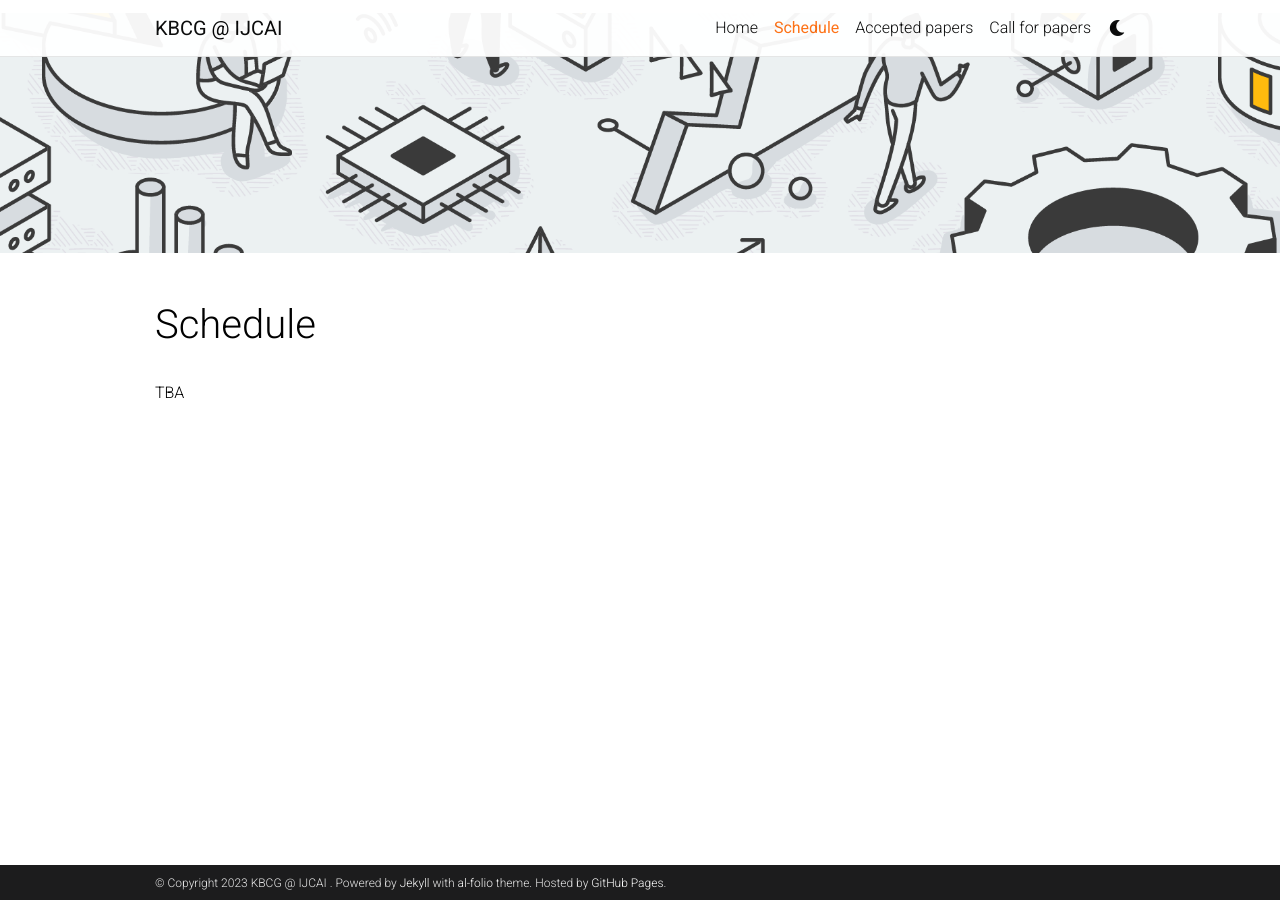
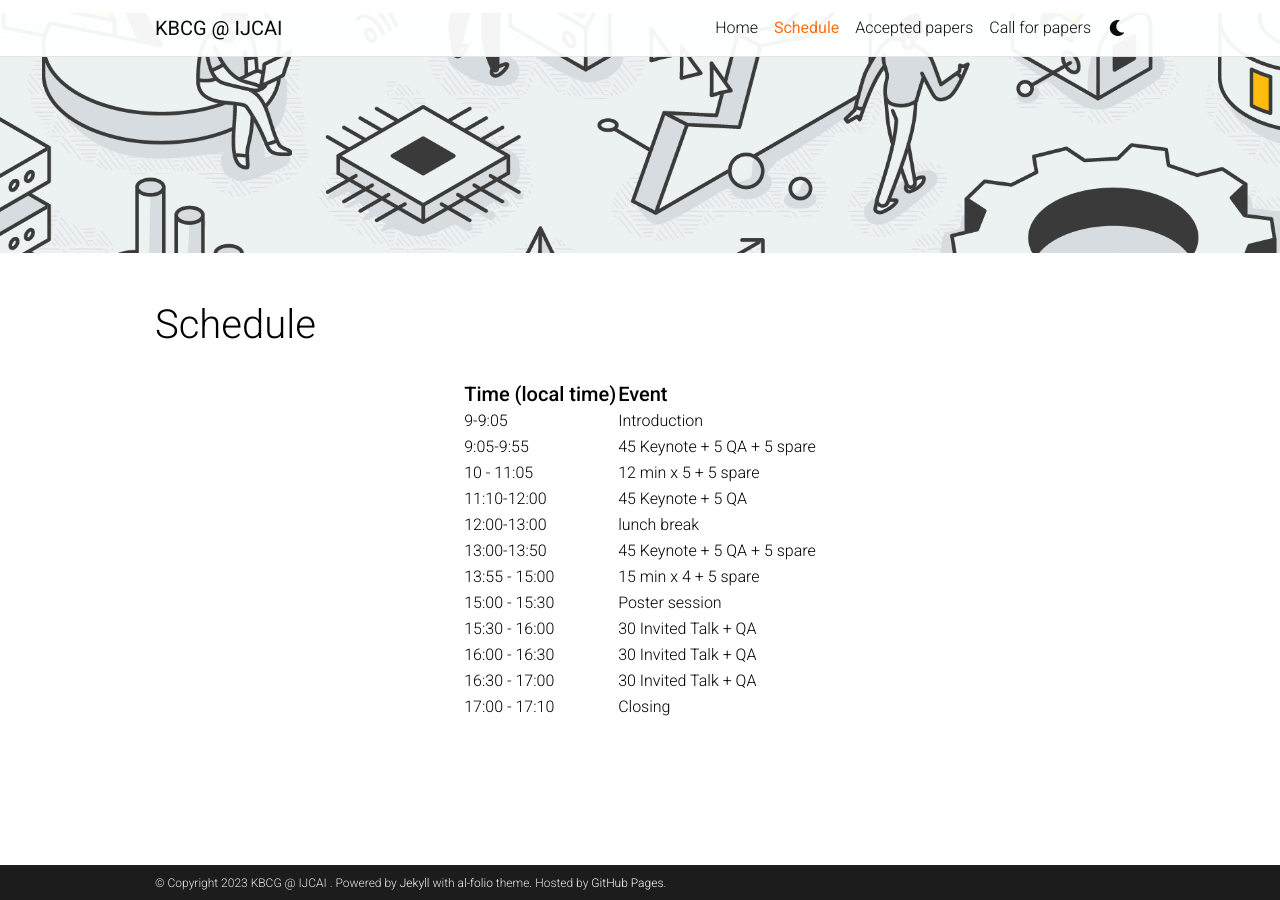
Before and after one commit to KnowledgeAI/KnowledgeAI.github.io, a Jekyll site: the page built from _pages/schedule.md, in a window 1280 px wide. Built offline with Jekyll 4.4.1, drawn with Linux system fonts in a browser that asks for light colours; comment, search, counter and statistics services are not loaded; a style sheet for code colours, icons or effects is not loaded.

Commit message:
[FEAT] add schedule

```diff
--- a/_pages/schedule.md
+++ b/_pages/schedule.md
@@ -5,21 +5,18 @@ title: Schedule
 nav: true
 nav_order: 1
 ---
-TBA
 
-{% comment %}
-
-| **Time (local time)**{: .h5} |           **Event**{: .h5}           |
-| :--------------------------------: | :----------------------------------------: |
-|                8:45                | **Introduction and opening remarks** |
-|                9:00                |         **Keynote** (Xx): xx         |
-|                9:30                |    **Contributed talk** (xx): xx    |
-|               10:00               |  **Lunch Break and Poster session**  |
-
-|
-|               15:00               |                                             **Poster session**                                             |
-|               15:55               |                                           **Award announcement**                                           |
-|               16:00               |                                             **Panel** (XX): xx                                             |
-|             {: .table}             |                                                                                                                  |
-|         {: .table-striped}         |                                                                                                                  |
-{% endcomment %}
+| **Time (local time)**{: .h5} | **Event**{: .h5}      |
+| ---------------------------------- | --------------------------- |
+| 9-9:05                             | Introduction                |
+| 9:05-9:55                          | 45 Keynote + 5 QA + 5 spare |
+| 10 - 11:05                         | 12 min x 5 + 5 spare        |
+| 11:10-12:00                        | 45 Keynote + 5 QA           |
+| 12:00-13:00                        | lunch break                 |
+| 13:00-13:50                        | 45 Keynote + 5 QA + 5 spare |
+| 13:55 - 15:00                      | 15 min x 4 + 5 spare        |
+| 15:00 - 15:30                      | Poster session              |
+| 15:30 - 16:00                      | 30 Invited Talk + QA        |
+| 16:00 - 16:30                      | 30 Invited Talk + QA        |
+| 16:30 - 17:00                      | 30 Invited Talk + QA        |
+| 17:00 - 17:10                      | Closing                     |
```
